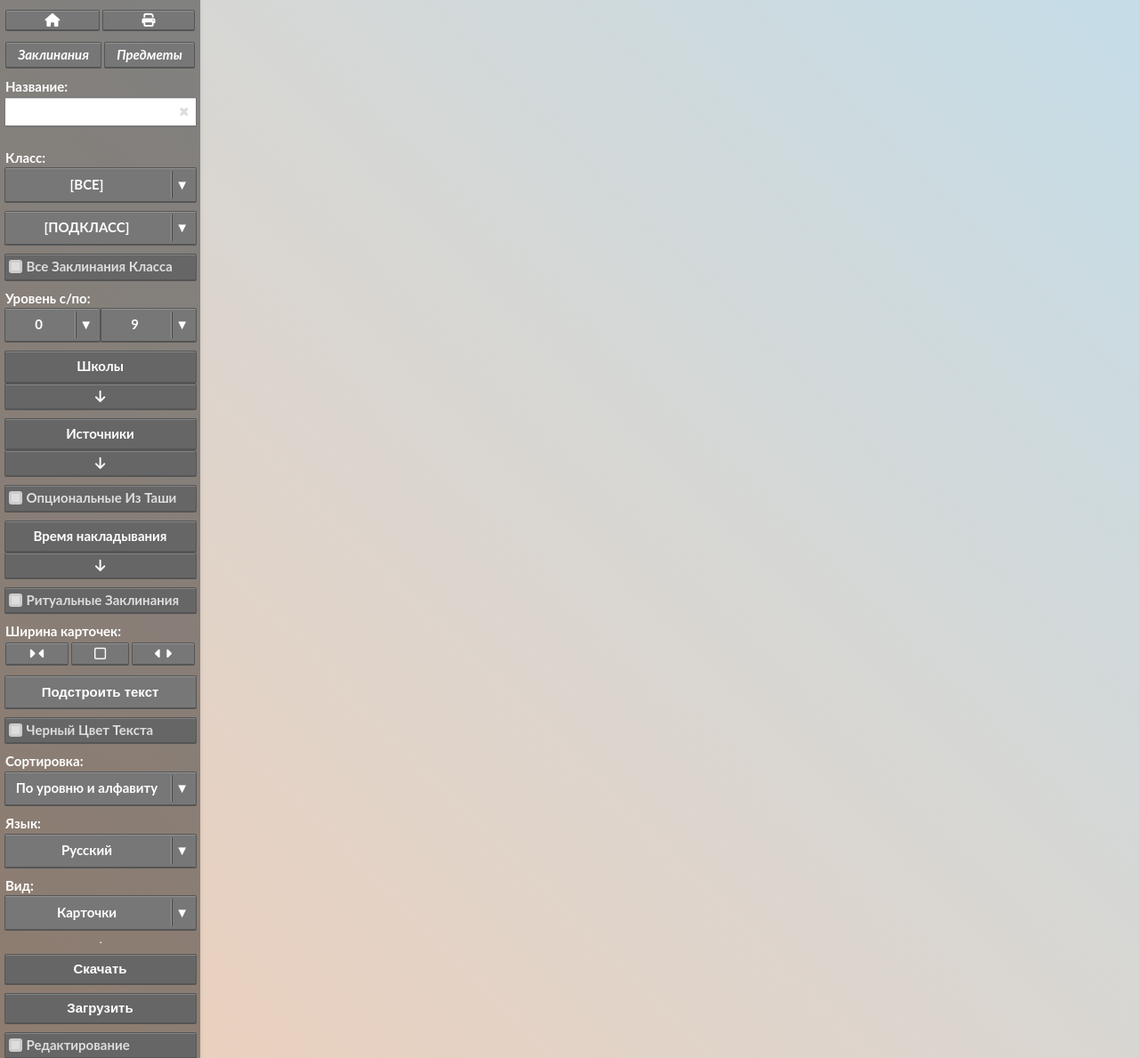
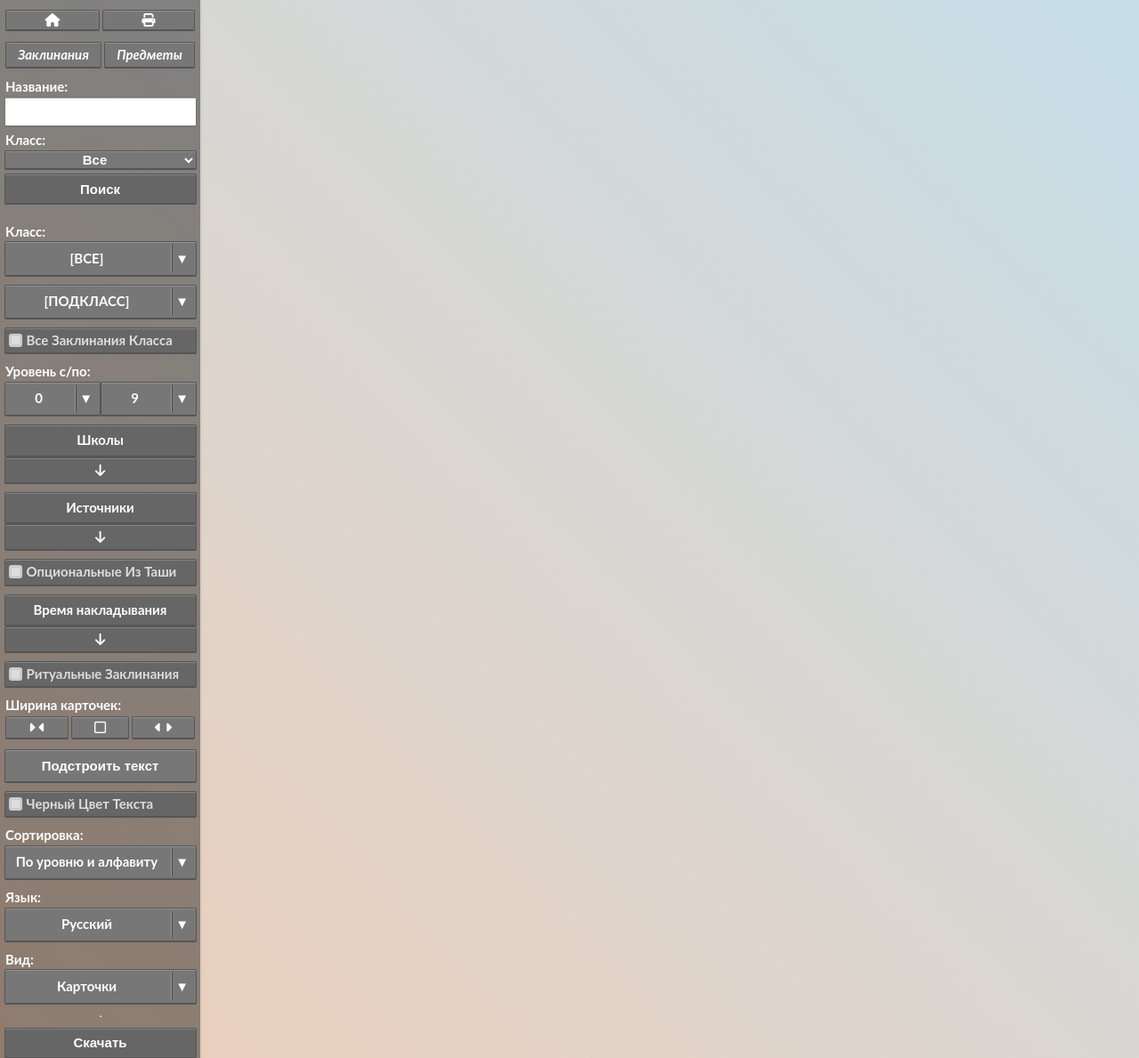
Before and after one commit to FrostFlame/DNDCards, a Django app: page / in a window 1280 px wide. Shown: the whole page at 89% size. Run offline with Django 4.2, Linux system fonts and the light colour scheme; data that the repository does not hold is empty; some libraries are stand-ins or nearby versions.

Commit message:
поиск по классу

```diff
--- a/templates/cards.html
+++ b/templates/cards.html
@@ -26,12 +26,22 @@
 					<div style="display: flex;">
 						<div class="customInput">
 							{{ form.name }}
-							<span class="cross"></span>
 						</div>
 					</div>
 				</div>
 			</div>
+			<div class="mediaWidth">
+				<div id="ClassSelect">
+					<label class="filterLabel">{{ form.dnd_class.label }}</label>
+					<div>
+						{{ form.dnd_class }}
+					</div>
+				</div>
+			</div>
+			<input class="btn" type="submit" value="Поиск" />
 		</form>
+
+
 		<div class="mediaWidth">
 			<div id="ClassSelect">
 				<label class="filterLabel">Класс</label>
--- a/tentaculus/forms.py
+++ b/tentaculus/forms.py
@@ -1,6 +1,8 @@
 from django import forms
+
+from tentaculus.models import DndClass
 
 
 class SearchForm(forms.Form):
-    name = forms.CharField(label="Название", max_length=100, required=False)
-    class_race = forms.ChoiceField()
+    name = forms.CharField(label='Название', max_length=100, required=False)
+    dnd_class = forms.ModelChoiceField(label='Класс', empty_label='Все', queryset=DndClass.objects.order_by('name'), widget=forms.Select(attrs={'class':'customSelect'}), required=False)
--- a/tentaculus/views.py
+++ b/tentaculus/views.py
@@ -12,7 +12,7 @@ def all_cards(request):
     Вообще все карты
     """
 
-    form = SearchForm()
+    form = SearchForm(request.GET)
 
     cards = Card.objects.filter(is_face_side=True)
     context = {
@@ -27,7 +27,7 @@ def all_spells(request):
     Все заклинания
     """
 
-    form = SearchForm()
+    form = SearchForm(request.GET)
 
     spells = Spell.objects.filter(is_face_side=True)
     context = {
@@ -42,7 +42,7 @@ def all_items(request):
     Все предметы
     """
 
-    form = SearchForm()
+    form = SearchForm(request.GET)
 
     items = Item.objects.filter(is_face_side=True)
     context = {
@@ -58,8 +58,11 @@ def search(request):
     """
 
     form = SearchForm(request.GET)
-
-    cards = Card.objects.filter(is_face_side=True, name__icontains=request.GET.get('name'))
+    dnd_class = request.GET.get('dnd_class')
+    if dnd_class:
+        cards = Spell.objects.filter(is_face_side=True, name__icontains=request.GET.get('name'), class_race=dnd_class)
+    else:
+        cards = Card.objects.filter(is_face_side=True, name__icontains=request.GET.get('name'))
     context = {
         'cards': cards,
         'form': form,
```
